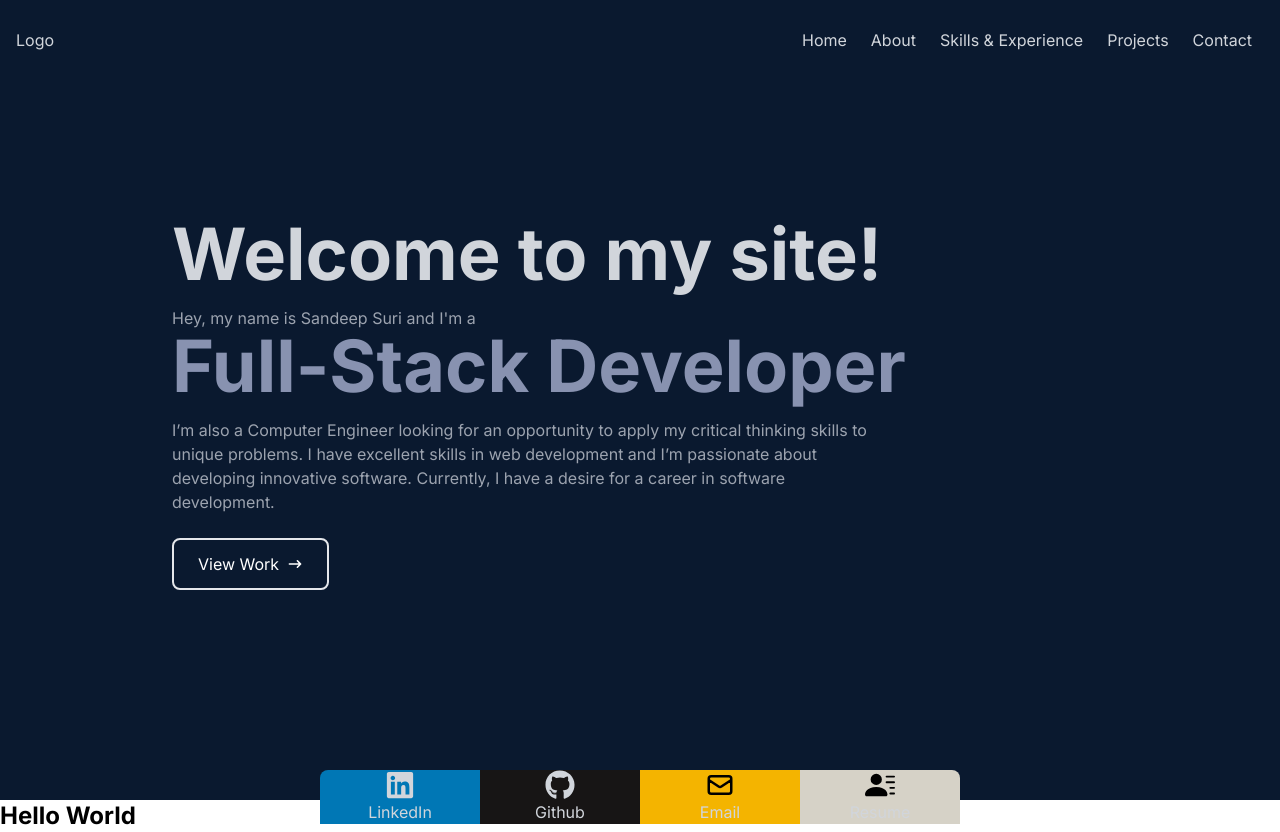
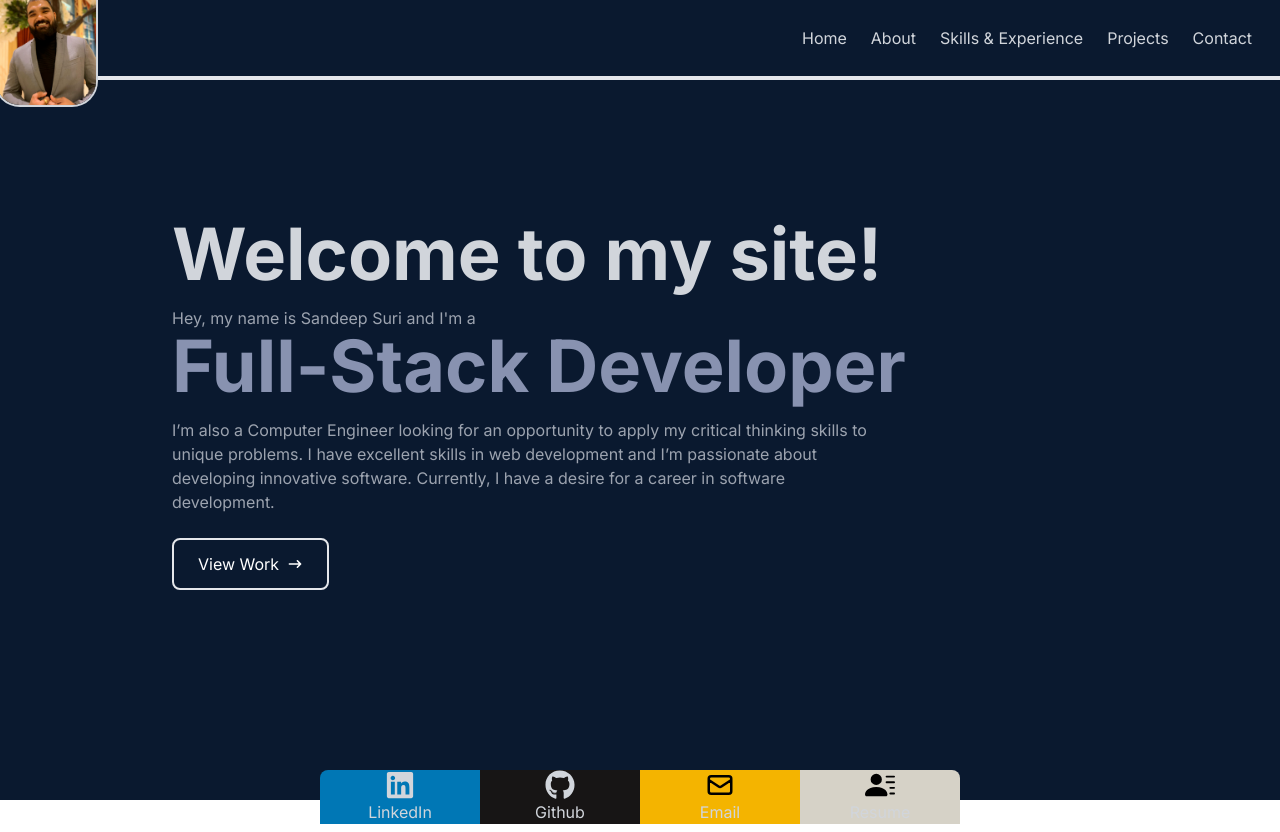
Before and after one commit to sandeepsuri/portfolio, a Next.js app in the folder portfolio/: page / in a window 1280 px wide. After the commit the page ends 800 px from the top, so only its background shows below. Built offline with nearby package versions, Linux system fonts and the light colour scheme.

Commit message:
feat: logo added

```diff
--- a/portfolio/src/app/page.tsx
+++ b/portfolio/src/app/page.tsx
@@ -6,7 +6,6 @@ export default function Main() {
     <div>
       <Navbar />
       <Home />
-      <h1 className='text-2xl font-bold'>Hello World</h1>
     </div>
   )
 }
--- a/portfolio/src/components/navbar.tsx
+++ b/portfolio/src/components/navbar.tsx
@@ -10,15 +10,17 @@ import {
 } from 'react-icons/fa'
 import { HiOutlineMail } from 'react-icons/hi'
 import { BsFillPersonLinesFill } from 'react-icons/bs'
+import Profile from '../assets/profile.png'
+import Image from 'next/image'
 
 export const Navbar = () => {
     const [navbar, setNavbar] = useState(false)
     const hamburgerClick = () => setNavbar(!navbar)
 
     return(
-        <div className='fixed w-full h-[80px] flex justify-between items-center px-4 bg-[#0a192f] text-gray-300'>
-            <div>
-                Logo
+        <div className='fixed w-full h-[80px] flex justify-between items-center px-4 bg-[#0a192f] text-gray-300 border-b-4'>
+            <div className='hidden md:flex ml-[-20px]'>
+                <Image className='rounded-b-3xl ring-2 ring-gray-300 dark:ring-gray-500' src={Profile} alt='Profile Image' style={{ width: '100px',}} />
             </div>
 
             {/* Nav Menu - Desktop */}
```
Also changed, not shown: portfolio/src/assets/profile.png (added).
